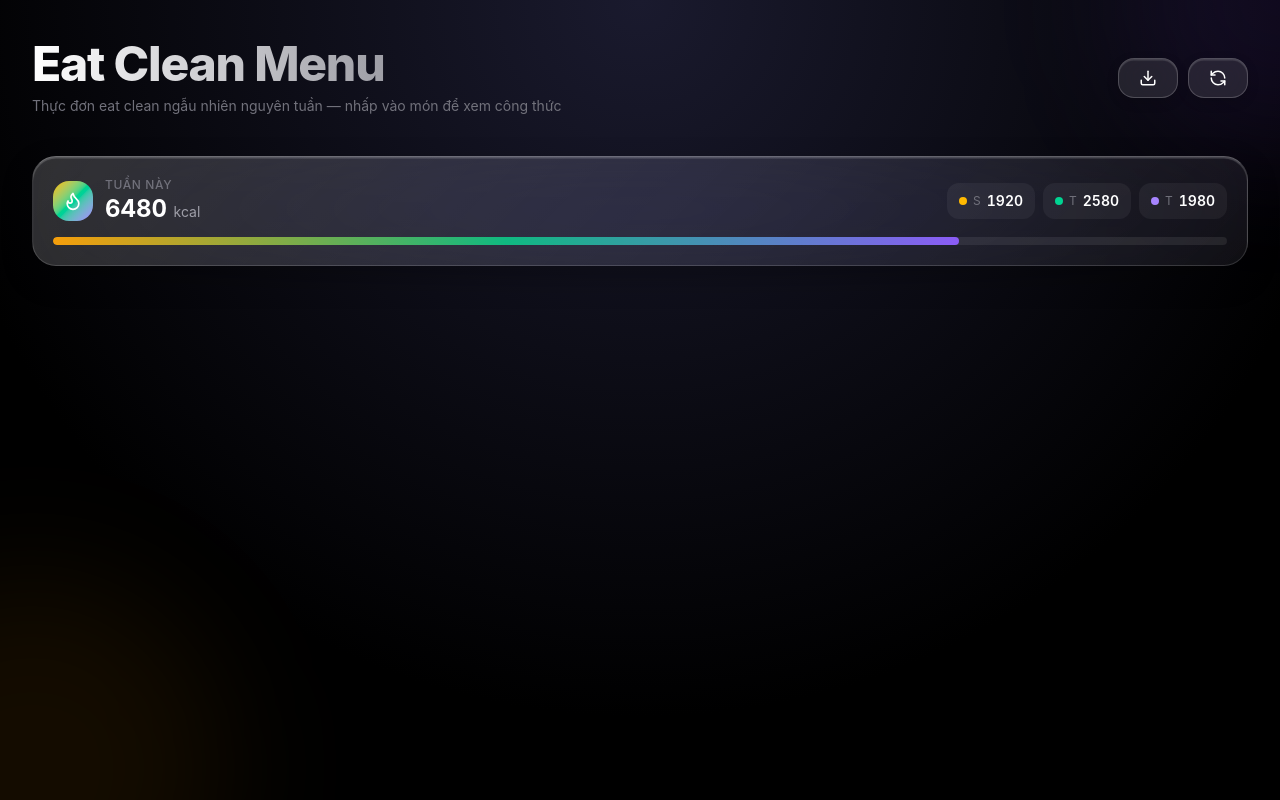
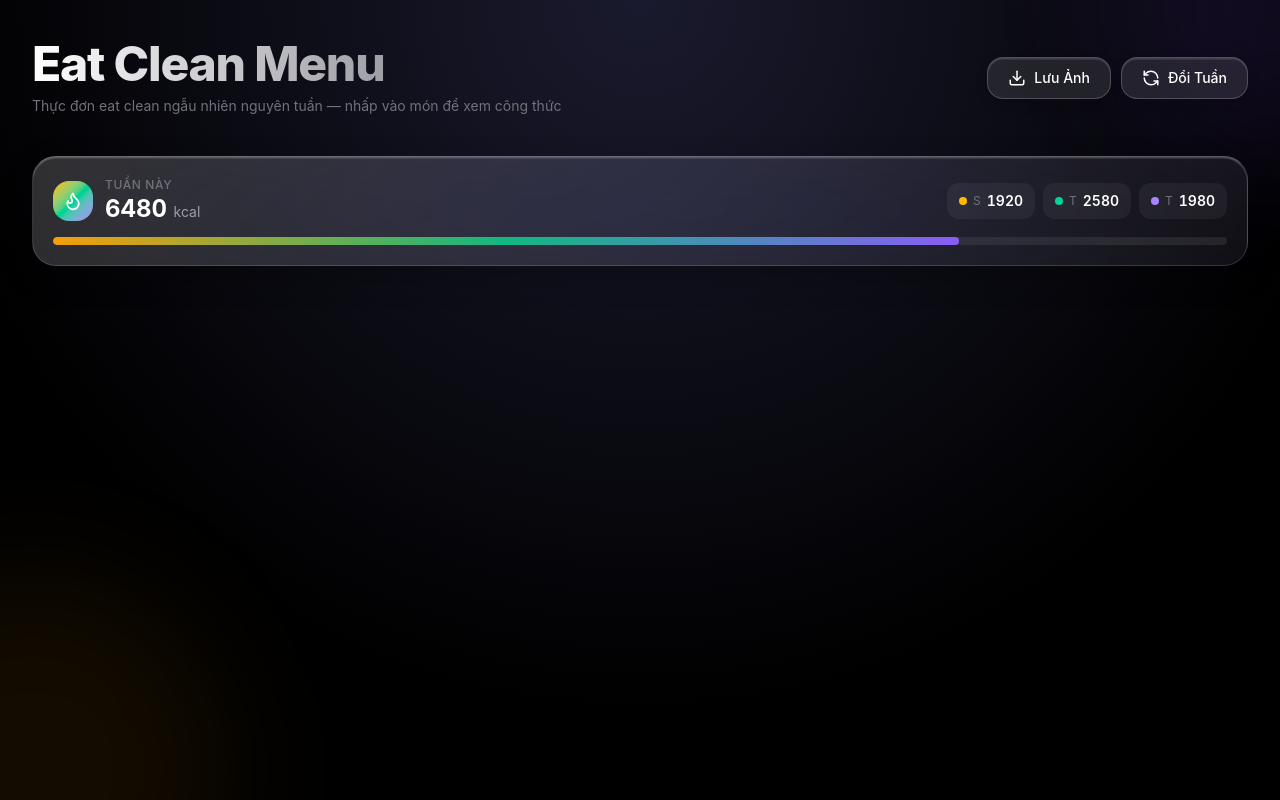
Before and after one commit to mtdes23/eat-clean, a Vue app: page / in a window 1280 px wide. Shown: the top 800 px of the page. Built offline with nearby package versions, Linux system fonts and the light colour scheme.

Commit message:
fix lỗi hiển thị: xs breakpoint -> max-sm, bỏ position:absolute transition

```diff
--- a/src/App.vue
+++ b/src/App.vue
@@ -13,7 +13,7 @@
 </template>
 
 <script setup>
-import { ref, watch } from 'vue';
+import { ref } from 'vue';
 import { useRouter } from 'vue-router';
 
 const router = useRouter();
@@ -39,12 +39,11 @@ router.beforeEach((to, from) => {
 .slide-right-enter-active,
 .slide-right-leave-active {
   transition: all 0.3s cubic-bezier(0.25, 0.8, 0.25, 1);
-  position: absolute; width: 100%;
 }
-.slide-left-enter-from { opacity: 0; transform: translateX(30px); }
-.slide-left-leave-to { opacity: 0; transform: translateX(-30px); }
-.slide-right-enter-from { opacity: 0; transform: translateX(-30px); }
-.slide-right-leave-to { opacity: 0; transform: translateX(30px); }
+.slide-left-enter-from { opacity: 0; transform: translateX(40px); }
+.slide-left-leave-to { opacity: 0; transform: translateX(-20px); }
+.slide-right-enter-from { opacity: 0; transform: translateX(-20px); }
+.slide-right-leave-to { opacity: 0; transform: translateX(40px); }
 
 .page-enter-active,
 .page-leave-active {
--- a/src/components/WeeklyMenu.vue
+++ b/src/components/WeeklyMenu.vue
@@ -15,11 +15,11 @@
         <div class="flex flex-row gap-2.5 w-full sm:w-auto" data-html2canvas-ignore>
           <button @click="downloadImage" class="glass-button flex items-center justify-center gap-2 px-4 py-3 md:px-5 md:py-2.5 rounded-xl md:rounded-2xl text-sm font-medium text-white cursor-pointer active:scale-95 flex-1 sm:flex-initial">
             <Download class="w-[18px] h-[18px]" />
-            <span class="hidden xs:inline">Lưu Ảnh</span>
+            <span class="max-sm:hidden sm:inline">Lưu Ảnh</span>
           </button>
           <button @click="generateNewWeek" class="glass-button flex items-center justify-center gap-2 px-4 py-3 md:px-5 md:py-2.5 rounded-xl md:rounded-2xl text-sm font-medium text-white cursor-pointer active:scale-95 flex-1 sm:flex-initial">
             <RefreshCcw class="w-[18px] h-[18px]" />
-            <span class="hidden xs:inline">Đổi Tuần</span>
+            <span class="max-sm:hidden sm:inline">Đổi Tuần</span>
           </button>
         </div>
       </div>
```
